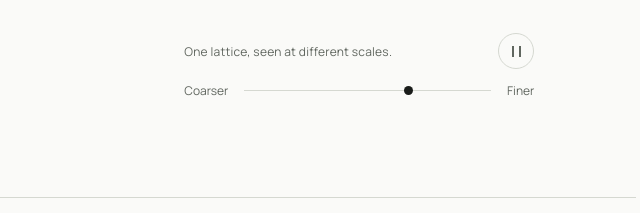
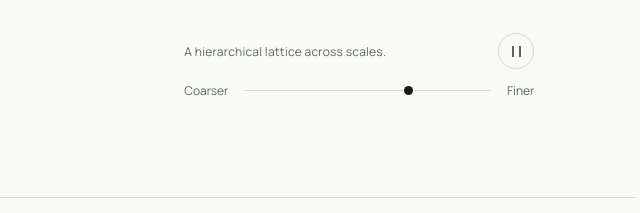
Before and after one commit to erbilcanartun/erbilcanartun.github.io, a plain HTML site: page index.html in a window 1280 px wide. Shown: the part 567-780 px from the top of the page, 584-1224 px from the left. Drawn offline with Linux system fonts and the light colour scheme; animation ran at ten frames a second.

Commit message:
Update site 2026-11-28

```diff
--- a/index.html
+++ b/index.html
@@ -53,11 +53,11 @@
         </div>
         <figure class="hero-art" id="artwork">
           <div class="sculpture-frame"><canvas class="sculpture" id="sculpture" role="img" aria-label="A hierarchical diamond lattice. At finer scales each link opens into three paths between the same endpoints.">A hierarchical diamond lattice. At finer scales each link opens into three paths between the same endpoints.</canvas><noscript><style>.sculpture{visibility:hidden}</style><img class="sculpture-static" src="/assets/sculpture-static.png" alt="A hierarchical diamond lattice. At finer scales each link opens into three paths between the same endpoints."></noscript></div>
-          <figcaption class="art-controls"><div class="art-caption"><span id="art-title">One lattice, seen at different scales.</span>
-            <div class="art-modes" role="group" aria-label="Choose an artwork" hidden><button type="button" data-art="network" aria-pressed="false" data-description="A camera moves through nested communities of a single network. Each close-up reveals smaller groups and their connections." data-caption="Zoom into a community and its neighbors." data-slider="Network magnification" data-low="Overview" data-high="Close-up">Network</button><button type="button" data-art="spin" aria-pressed="false" data-description="An illustrative spin glass with fixed random couplings. Dashed bonds favor opposite spins and solid bonds favor matching spins. Raise the temperature to increase thermal flips. Cooling settles the spins into a disordered configuration." data-caption="Solid and open circles show opposite spins." data-slider="Spin temperature" data-low="Cold" data-high="Hot">Spin glass</button><button type="button" data-art="diamond" aria-pressed="true" data-description="A hierarchical diamond lattice. At finer scales each link opens into three paths between the same endpoints." data-caption="One lattice, seen at different scales." data-slider="Network resolution, from coarser to finer" data-low="Coarser" data-high="Finer">Diamond</button></div>
+          <figcaption class="art-controls"><div class="art-caption"><span id="art-title">A hierarchical lattice across scales.</span>
+            <div class="art-modes" role="group" aria-label="Choose an artwork" hidden><button type="button" data-art="network" aria-pressed="false" data-description="A camera moves through nested communities of a single network. Each close-up reveals smaller groups and their connections." data-caption="Zoom into a community and its neighbors." data-slider="Network magnification" data-low="Overview" data-high="Close-up">Network</button><button type="button" data-art="spin" aria-pressed="false" data-description="An illustrative spin glass with fixed random couplings. Dashed bonds favor opposite spins and solid bonds favor matching spins. Raise the temperature to increase thermal flips. Cooling settles the spins into a disordered configuration." data-caption="Solid and open circles show opposite spins." data-slider="Spin temperature" data-low="Cold" data-high="Hot">Spin glass</button><button type="button" data-art="diamond" aria-pressed="true" data-description="A hierarchical diamond lattice. At finer scales each link opens into three paths between the same endpoints." data-caption="A hierarchical lattice across scales." data-slider="Network resolution, from coarser to finer" data-low="Coarser" data-high="Finer">Diamond</button></div>
             <button class="pause-art" type="button" hidden aria-label="Pause animation" data-pause-label="Pause animation" data-play-label="Play animation" data-paused="false"><span class="pause-symbol" aria-hidden="true"></span></button></div>
             <div class="art-slider" hidden><span>Coarser</span><input id="complexity" type="range" min="0" max="100" value="67" aria-label="Network resolution, from coarser to finer"><span>Finer</span></div>
-            <p id="art-hint" hidden>One lattice, seen at different scales.</p>
+            <p id="art-hint" hidden>A hierarchical lattice across scales.</p>
           </figcaption>
         </figure>
       </div>
```
